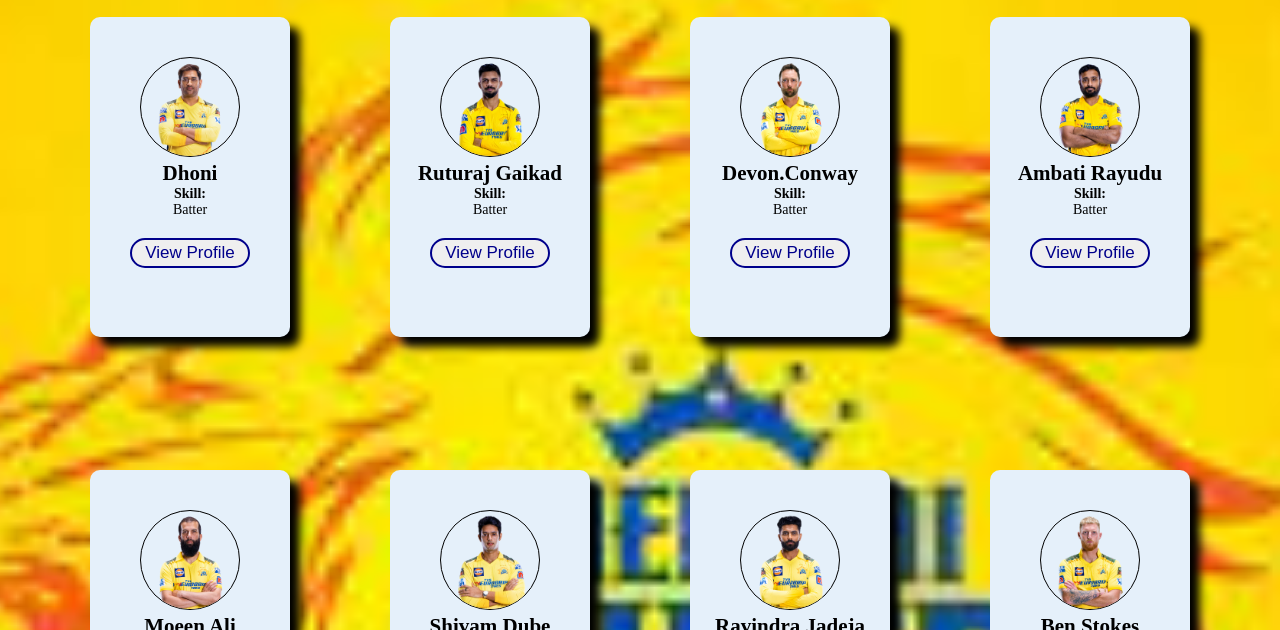
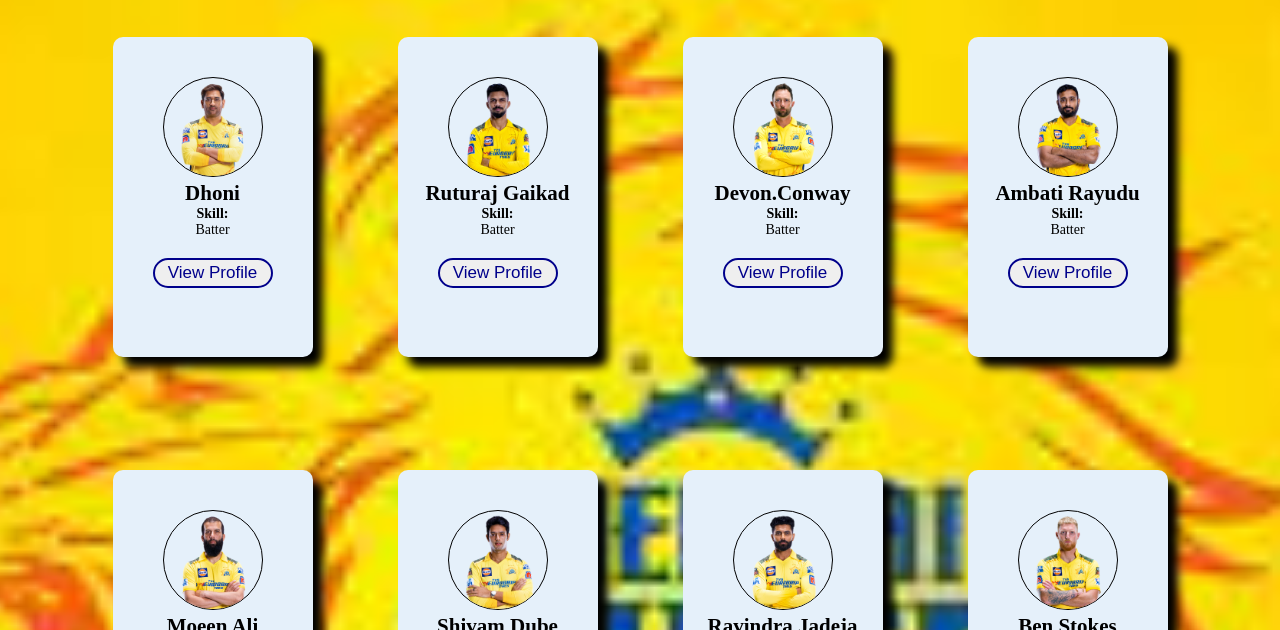
Before and after one commit to latheshpoojary/PWS-assignment1, a plain HTML site: page index.html in a window 1280 px wide. Shown: the part 170-800 px from the top of the page. Drawn offline with Linux system fonts and the light colour scheme.

Commit message:
margin added between cards

```diff
--- a/style.css
+++ b/style.css
@@ -93,7 +93,7 @@ h1
     display: flex;
 
     justify-content: space-around;
-    gap: 60px;
+    /* gap: 60px; */
     background-color:rgba(115, 116, 109, 0.616);
     background-image: url("./image/background_image.jpeg");
     background-repeat: no-repeat;
@@ -122,6 +122,7 @@ h1
     align-items: center;
     box-shadow: 10px 10px 10px black;
     /* border: 1px solid black; */
+    margin: 20px;
 
 
 
```
